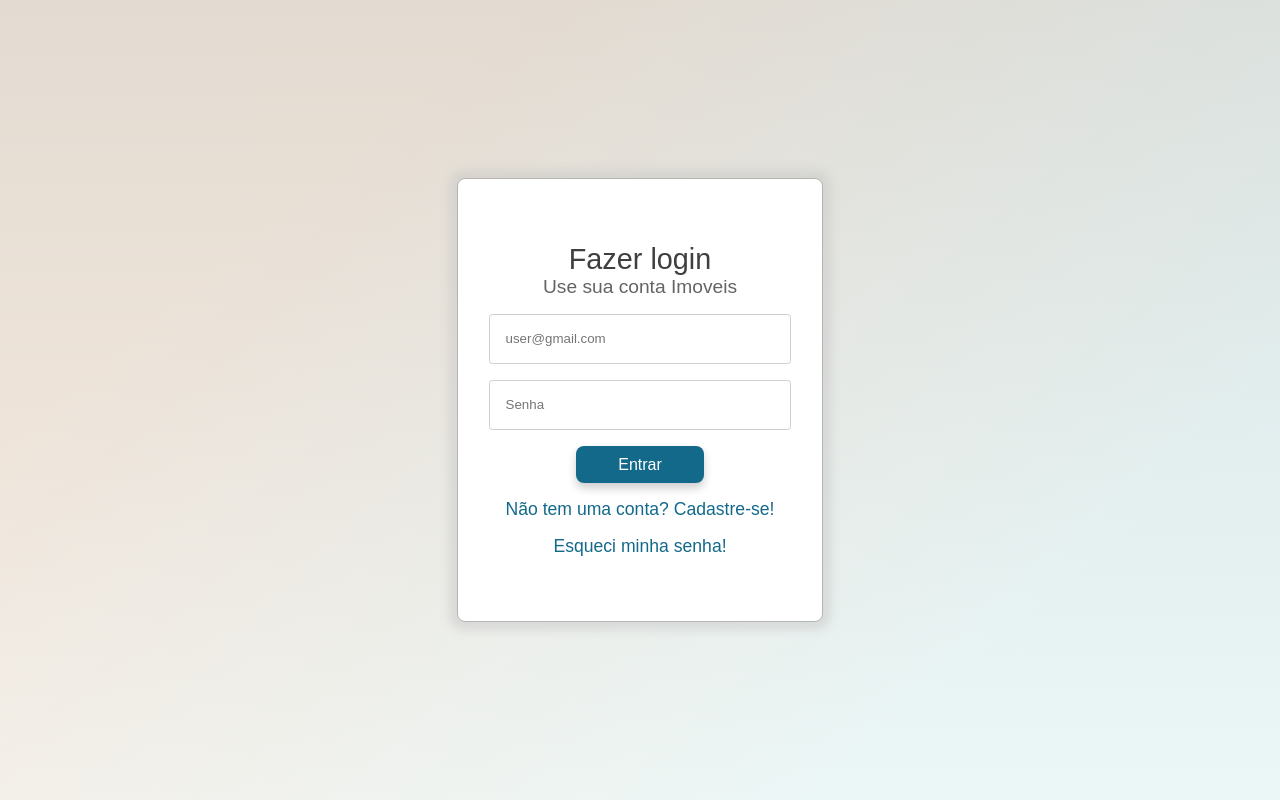
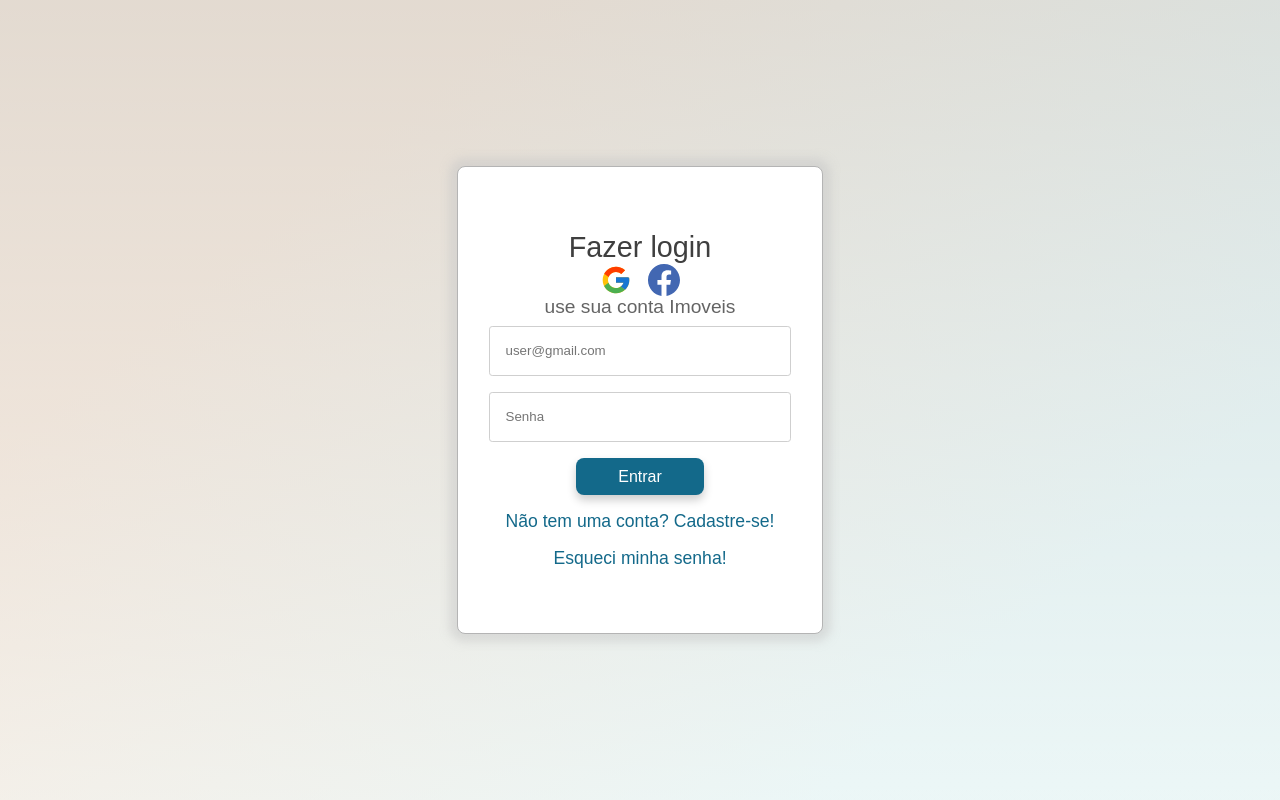
Before and after one commit to project-imoveis/frontend, a Next.js app: page /dash/login in a window 1280 px wide. Built offline with nearby package versions, Linux system fonts and the light colour scheme.

Commit message:
adding login social buttons

```diff
--- a/src/pages/dash/login.tsx
+++ b/src/pages/dash/login.tsx
@@ -3,6 +3,8 @@ import Link from "next/link";
 import useAuth from "../../hooks/useAuth";
 import { parseCookies } from "nookies";
 import { GetServerSideProps } from "next";
+import { FcGoogle } from "react-icons/fc";
+import { BsFacebook } from "react-icons/bs";
 
 export default function Login() {
   const { login } = useAuth();
@@ -36,7 +38,15 @@ export default function Login() {
         <div className="login_logo"></div>
 
         <h1>Fazer login</h1>
-        <h2>Use sua conta Imoveis</h2>
+        <div className="login_content_loginSocial">
+          <button>
+            <FcGoogle />
+          </button>
+          <button>
+            <BsFacebook />
+          </button>
+        </div>
+        <h2>use sua conta Imoveis</h2>
         <form method="POST" className="login_form" onSubmit={(event) => handleSubmit(event)}>
           <input
             className="login_input"
--- a/src/styles/login.scss
+++ b/src/styles/login.scss
@@ -19,6 +19,27 @@
     flex-direction: column;
     border: 1px solid rgb(180, 180, 180);
     box-shadow: 0px 0px 8px 8px rgba(200, 200, 200, 0.5);
+
+    &_loginSocial {
+      display: flex;
+      align-items: center;
+      gap: 1rem;
+      & > button {
+        height: 2rem;
+        width: auto;
+        cursor: pointer;
+        display: flex;
+        align-items: center;
+        justify-content: center;
+        & > svg {
+          height: 2rem;
+          width: 2rem;
+          &:nth-child(1) {
+            color: #4267b2;
+          }
+        }
+      }
+    }
   }
   h1 {
     color: rgb(63, 63, 63);
@@ -43,7 +64,7 @@
     flex-direction: column;
     border: 0;
     background-color: 0;
-    padding: 1rem 1rem;
+    padding: 0.5rem 1rem 1rem;
     gap: 1rem;
   }
 
```
